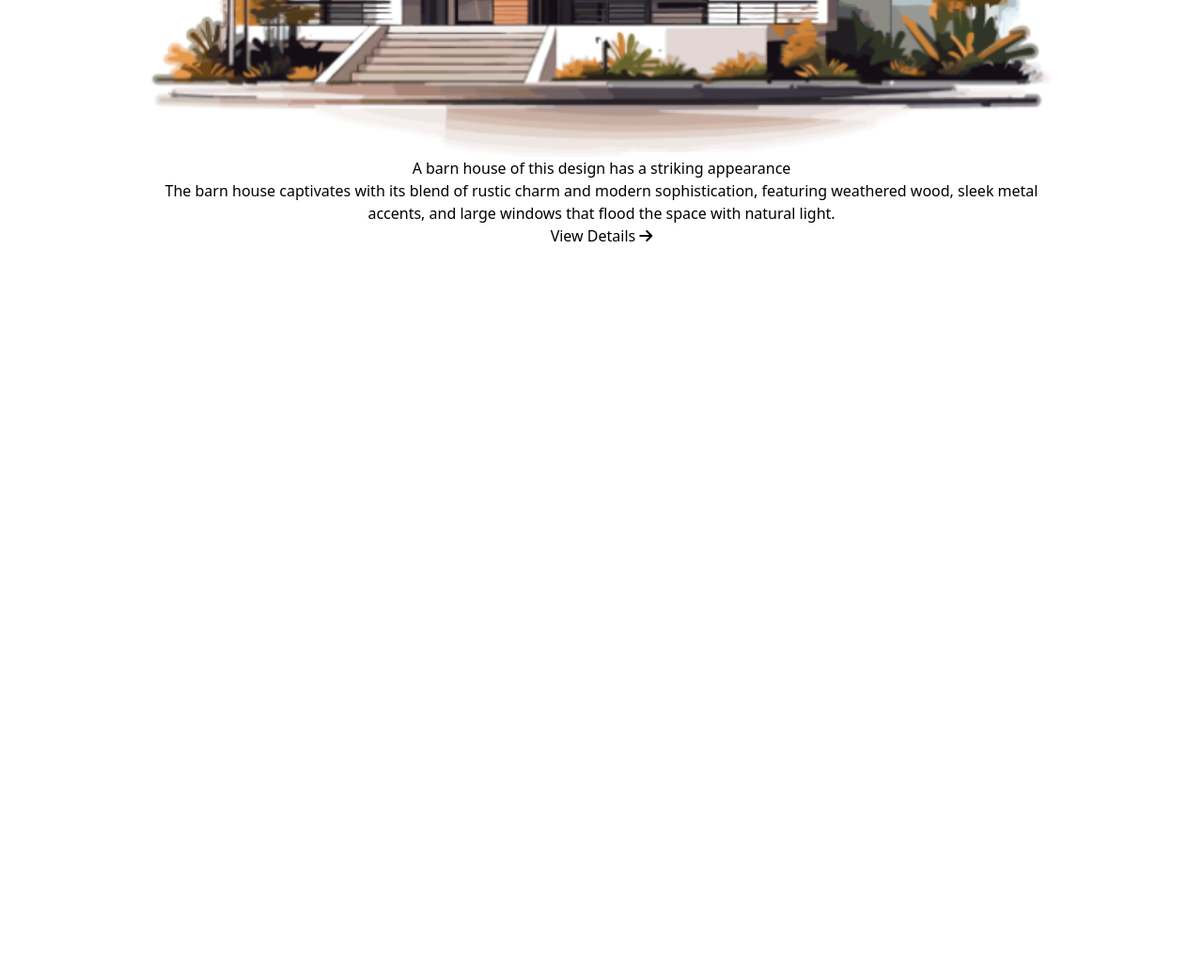
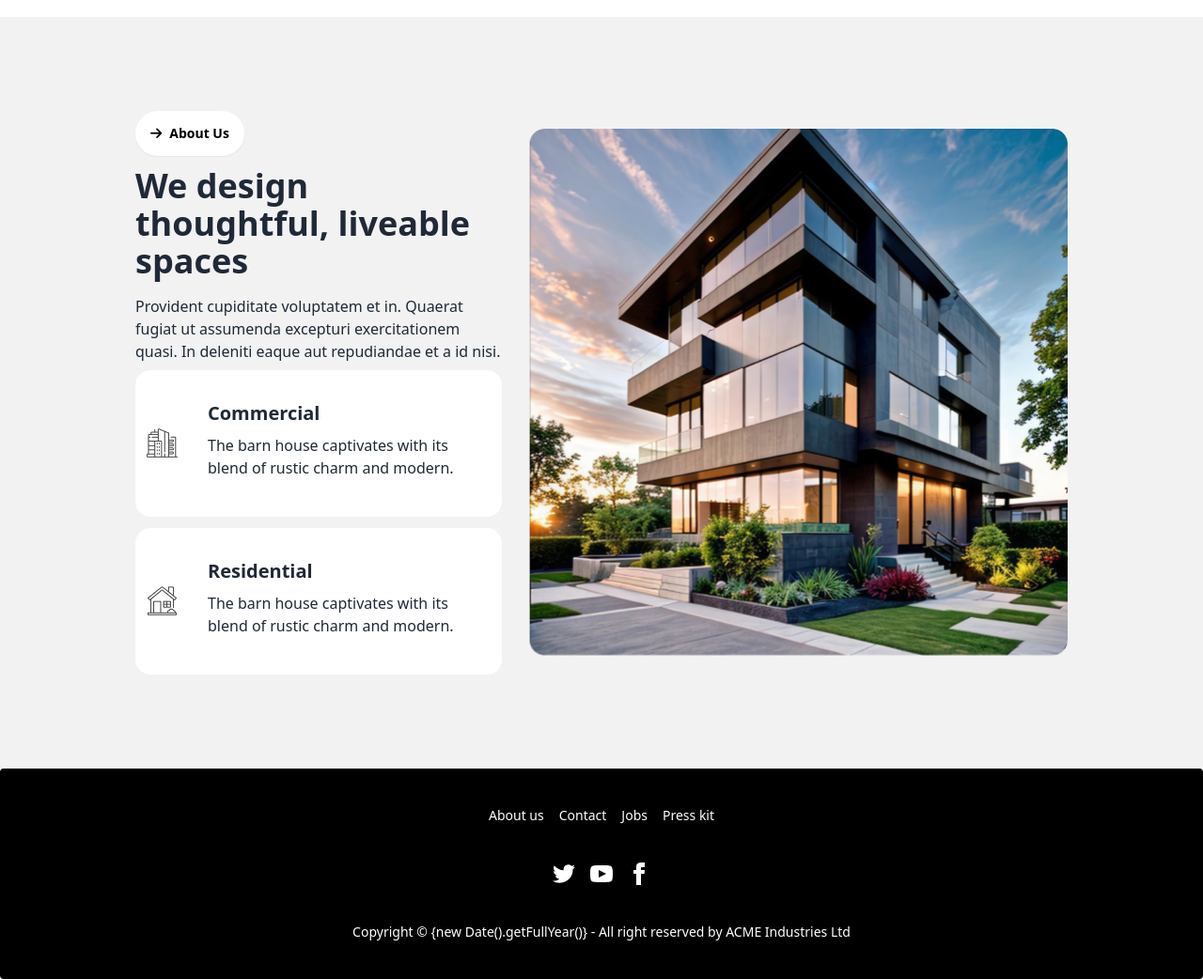
Before and after one commit to shahriaraf/Assignment-3, a plain HTML site: page index.html in a window 1280 px wide. Shown: the part 500-1542 px from the top of the page at 94% size. Before the commit the page ends 800 px from the top, so only its background shows below. Drawn offline with nearby package versions, Linux system fonts and the light colour scheme.

Commit message:
added updated file

```diff
--- a/index.html
+++ b/index.html
@@ -6,7 +6,8 @@
     <title>Assignment-3</title>
     <script src="https://kit.fontawesome.com/8898c03df7.js" crossorigin="anonymous"></script>
     <script src="https://cdn.tailwindcss.com"></script>
-    <script src="https://cdn.tailwindcss.com"></script>
+    <link href="https://cdn.jsdelivr.net/npm/daisyui@4.12.10/dist/full.min.css" rel="stylesheet" type="text/css" />
+
     <style>
         @import url('https://fonts.googleapis.com/css2?family=Manrope:wght@200..800&display=swap');
     </style>
@@ -31,21 +32,117 @@
 
         </nav>
         <div class="text-center">
-            <div><img class="w-full mx-auto" src="B10-Assignment-03-main/assets/banner.png" alt=""></div>
+            <div><img class="w-1/2 mx-auto" src="B10-Assignment-03-main/assets/banner.png" alt=""></div>
             <div>
                 <h1>A barn house of this design  has a striking appearance</h1>
                 <p>The barn house captivates with its blend of rustic charm and modern sophistication, featuring weathered wood, sleek metal accents, and large windows that flood the space with natural light.</p>
-                <button class="btn btn-secondary">View Details <i class="fa-solid fa-arrow-right"></i> </button>
+                <button class="btn btn-secondary rounded-full">View Details <i class="fa-solid fa-arrow-right"></i> </button>
 
             </div>
         </div>
 
     </header>
     <main>
+      <section class="bg-base-200">
+        <div class="hero min-h-screen">
+          <div class="hero-content flex-col w-4/5 m-auto lg:flex-row">
+
+            <div>
+              <button class="btn btn-primary rounded-full bg-white border-none text-black"><i class="fa-solid fa-arrow-right"></i>About Us</button>
+
+              <h1 class="text-4xl font-bold mr-3 mt-3 mb-2">We design thoughtful, liveable spaces</h1>
+              <p class="py-2 mr-3">
+                Provident cupiditate voluptatem et in. Quaerat fugiat ut assumenda excepturi exercitationem
+                quasi. In deleniti eaque aut repudiandae et a id nisi.
+              </p>
+
+
+              <div class="card card-side bg-base-100 px-3 py-0 mb-3 mr-3">
+                <figure>
+                  <img
+                    src="B10-Assignment-03-main/assets/commercial.png"
+                    alt="Commercial" />
+                </figure>
+                <div class="card-body">
+                  <h2 class="card-title">Commercial</h2>
+                  <p>The barn house captivates with its blend of rustic charm and modern.</p>
+                  <div class="card-actions justify-end">
+                  </div>
+                </div>
+              </div>
+              <div class="card card-side bg-base-100 px-3 py-0 mr-3">
+                <figure>
+                  <img
+                    src="B10-Assignment-03-main/assets/residential.png"
+                    alt="Residential" />
+                </figure>
+                <div class="card-body">
+                  <h2 class="card-title">Residential</h2>
+                  <p>The barn house captivates with its blend of rustic charm and modern.</p>
+                  <div class="card-actions justify-end">
+                  </div>
+                </div>
+              </div>
+
+
+
+            </div>
+            <img
+              src="B10-Assignment-03-main/assets/Rectangle.png"
+              class="w-full rounded-lg" />
+
+          </div>
+        </div>
+      </section>
 
     </main>
-    <footer>
-
+    <footer class="footer footer-center bg-black text-white text-base-content rounded p-10">
+      <nav class="grid grid-flow-col gap-4">
+        <a class="link link-hover">About us</a>
+        <a class="link link-hover">Contact</a>
+        <a class="link link-hover">Jobs</a>
+        <a class="link link-hover">Press kit</a>
+      </nav>
+      <nav>
+        <div class="grid grid-flow-col gap-4">
+          <a>
+            <svg
+              xmlns="http://www.w3.org/2000/svg"
+              width="24"
+              height="24"
+              viewBox="0 0 24 24"
+              class="fill-current">
+              <path
+                d="M24 4.557c-.883.392-1.832.656-2.828.775 1.017-.609 1.798-1.574 2.165-2.724-.951.564-2.005.974-3.127 1.195-.897-.957-2.178-1.555-3.594-1.555-3.179 0-5.515 2.966-4.797 6.045-4.091-.205-7.719-2.165-10.148-5.144-1.29 2.213-.669 5.108 1.523 6.574-.806-.026-1.566-.247-2.229-.616-.054 2.281 1.581 4.415 3.949 4.89-.693.188-1.452.232-2.224.084.626 1.956 2.444 3.379 4.6 3.419-2.07 1.623-4.678 2.348-7.29 2.04 2.179 1.397 4.768 2.212 7.548 2.212 9.142 0 14.307-7.721 13.995-14.646.962-.695 1.797-1.562 2.457-2.549z"></path>
+            </svg>
+          </a>
+          <a>
+            <svg
+              xmlns="http://www.w3.org/2000/svg"
+              width="24"
+              height="24"
+              viewBox="0 0 24 24"
+              class="fill-current">
+              <path
+                d="M19.615 3.184c-3.604-.246-11.631-.245-15.23 0-3.897.266-4.356 2.62-4.385 8.816.029 6.185.484 8.549 4.385 8.816 3.6.245 11.626.246 15.23 0 3.897-.266 4.356-2.62 4.385-8.816-.029-6.185-.484-8.549-4.385-8.816zm-10.615 12.816v-8l8 3.993-8 4.007z"></path>
+            </svg>
+          </a>
+          <a>
+            <svg
+              xmlns="http://www.w3.org/2000/svg"
+              width="24"
+              height="24"
+              viewBox="0 0 24 24"
+              class="fill-current">
+              <path
+                d="M9 8h-3v4h3v12h5v-12h3.642l.358-4h-4v-1.667c0-.955.192-1.333 1.115-1.333h2.885v-5h-3.808c-3.596 0-5.192 1.583-5.192 4.615v3.385z"></path>
+            </svg>
+          </a>
+        </div>
+      </nav>
+      <aside>
+        <p>Copyright © {new Date().getFullYear()} - All right reserved by ACME Industries Ltd</p>
+      </aside>
     </footer>
 
 
```
